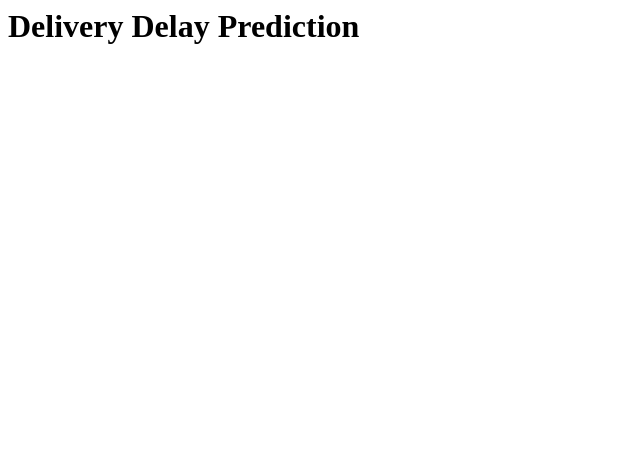
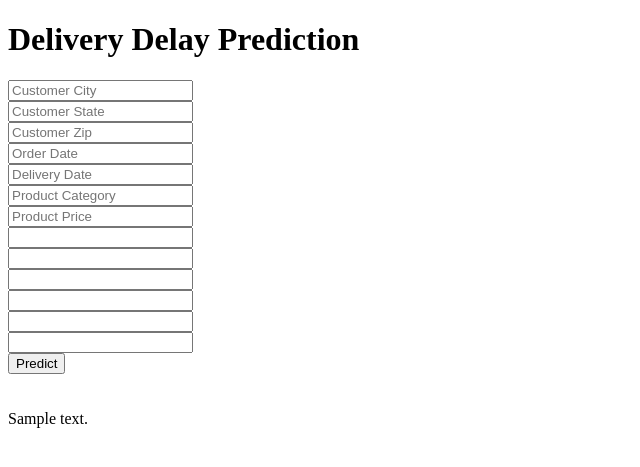
Before and after one commit to OmniaMohammed99/delievery_delay_prediction, a Flask app: template templates/home.html in a window 1280 px wide. Shown: the top 467 px of the page, without its empty margins (0-640 px from the left). Run offline with Flask 3, Linux system fonts and the light colour scheme; the template is opened without the code that fills it: most values are stand-ins (such as "Sample title", 1, 10 or a date in 2020); parts of the project's set-up code (start-up, migrations or seed data) failed here and were passed over.

Commit message:
this commmit includes app development

```diff
--- a/app.py
+++ b/app.py
@@ -25,5 +25,20 @@ def predict_api():
     # Convert prediction to a list and return as JSON
     return jsonify(prediction.tolist())
 
+@app.route('/predict', methods=['POST'])
+def predict():
+    data = request.json['data']
+    print(data)
+    # Convert data into a DataFrame
+    input_data = pd.DataFrame(data)
+    # Preprocess the input data
+    input_data_preprocessed = preprocessor.transform(input_data)
+    print(input_data_preprocessed)
+    # Make predictions
+    prediction = model.predict(input_data_preprocessed)
+    # Return the prediction as a string
+    return render_template('home.html', prediction_text='Predicted Delivery Delay: {}'.format(prediction[0]))
+
+
 if __name__ == "__main__":
     app.run(debug=True)
--- a/templates/home.html
+++ b/templates/home.html
@@ -1,3 +1,48 @@
-<h1>
-    Delivery Delay Prediction
-</h1>
+<!DOCTYPE html>
+<html >
+
+<head>
+  <meta charset="UTF-8">
+  <title>ML API</title>
+  <link href='https://fonts.googleapis.com/css?family=Pacifico' rel='stylesheet' type='text/css'>
+<link href='https://fonts.googleapis.com/css?family=Arimo' rel='stylesheet' type='text/css'>
+<link href='https://fonts.googleapis.com/css?family=Hind:300' rel='stylesheet' type='text/css'>
+<link href='https://fonts.googleapis.com/css?family=Open+Sans+Condensed:300' rel='stylesheet' type='text/css'>
+
+
+</head>
+
+<body>
+ <div class="login">
+	<h1>Delivery Delay Prediction</h1>
+
+     <!-- Main Input For Receiving Query to our ML -->
+    <form action="{{ url_for('predict')}}"method="post">
+      <input type="text" name="customer_city" placeholder="Customer City" required="required" /><br>
+    	<input type="text" name="customer_state" placeholder="Customer State" required="required" /><br>
+        <input type="text" name="customer_zip" placeholder="Customer Zip" required="required" /><br>
+        <input type="text" name="order_date" placeholder="Order Date" required="required" /><br>
+        <input type="text" name="delivery_date" placeholder="Delivery Date" required="required" /><br>
+        <input type="" name="product_category" placeholder="Product Category" required="required" /><br>
+        <input type="" name="product_price" placeholder="Product Price" required="required" /><br>
+        <input type="" name="DIS" placeholder="" required="required" /><br>
+        <input type="" name="" ADplaceholder="" required="required" /><br>
+        <input type="" name="" placeholder="" required="required" /><br>
+        <input type="" name="" placeholder="" required="required" /><br>
+        <input type="" name="" placeholder="" required="required" /><br>
+        <input type="" name="" placeholder="" required="required" /><br>
+
+
+
+        <button type="submit" class="btn btn-primary btn-block btn-large">Predict</button>
+    </form>
+
+   <br>
+   <br>
+
+
+ </div>
+ {{prediction_text}}
+
+</body>
+</html>
```
